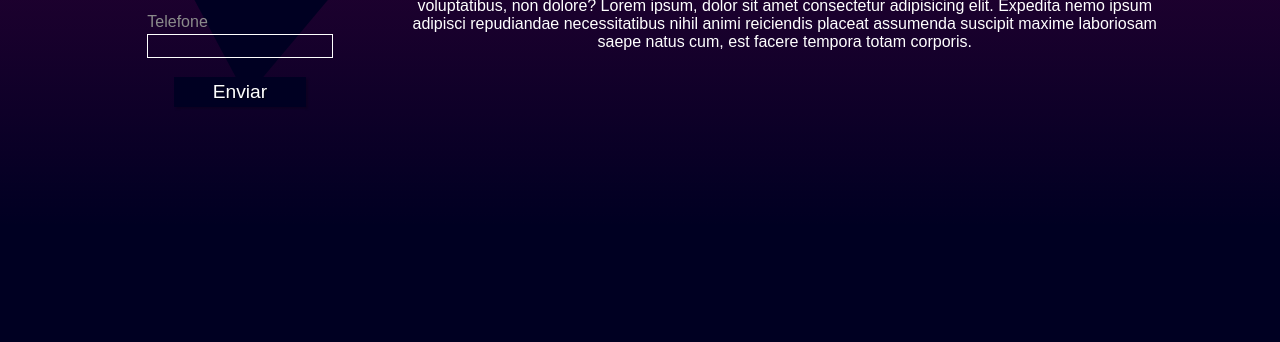
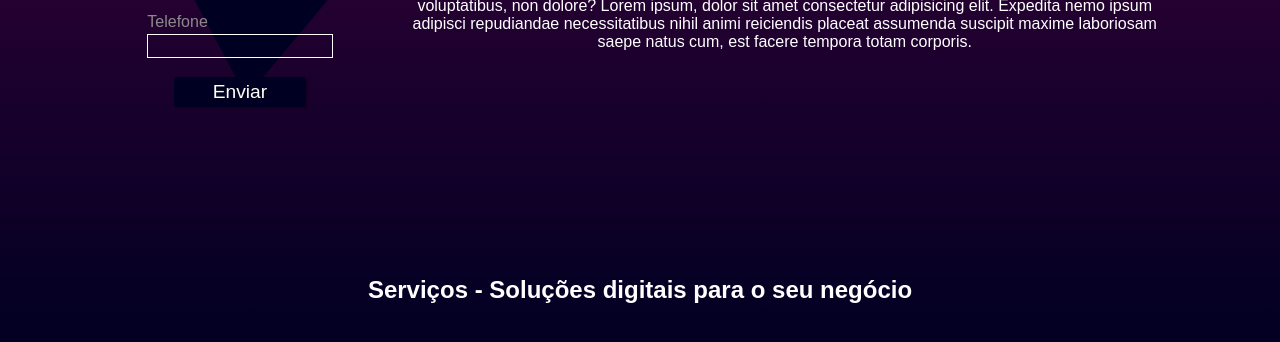
Before and after one commit to jsamwell/portfolio, a plain HTML site: page index.html in a window 1280 px wide. Shown: the part 342-684 px from the top of the page. Drawn offline with Linux system fonts and the light colour scheme.

Commit message:
services

```diff
--- a/index.html
+++ b/index.html
@@ -10,13 +10,13 @@
     <header>
         <img src="logo2.svg" alt="logo principal">
         <nav>
-            <a href="#">Home</a>
-            <a href="#">Serviços</a>
+            <a href="#home">Home</a>
+            <a href="#services">Serviços</a>
             <a href="#">Sobre</a>
             <a href="#">Contato</a>
         </nav>
     </header>
-    <main>
+    <main id="home">
         <form action="#" method="post">
             <div class="forma"></div>
             <div class="campo">
@@ -48,6 +48,8 @@
             <p>Lorem ipsum dolor sit amet, consectetur adipisicing elit. Expedita, voluptatum! Aut quisquam fuga optio eum voluptatum deserunt iure possimus et velit inventore dignissimos assumenda ipsa, quia vitae, voluptatibus, non dolore? Lorem ipsum, dolor sit amet consectetur adipisicing elit. Expedita nemo ipsum adipisci repudiandae necessitatibus nihil animi reiciendis placeat assumenda suscipit maxime laboriosam saepe natus cum, est facere tempora totam corporis.</p>
         </div>
     </main>
-
+    <div id="services">
+        <h1>Serviços - Soluções digitais para o seu negócio</h1>
+    </div>
 </body>
 </html>
--- a/style.css
+++ b/style.css
@@ -120,3 +120,13 @@ main {
         display: none;
     }
 }
+#services {
+    padding: 3rem;
+    display: flex;
+    justify-content: center;
+    align-items: center;
+}
+#services h1 {
+    text-align: center;
+    font-size: 1.5rem;
+}
```
